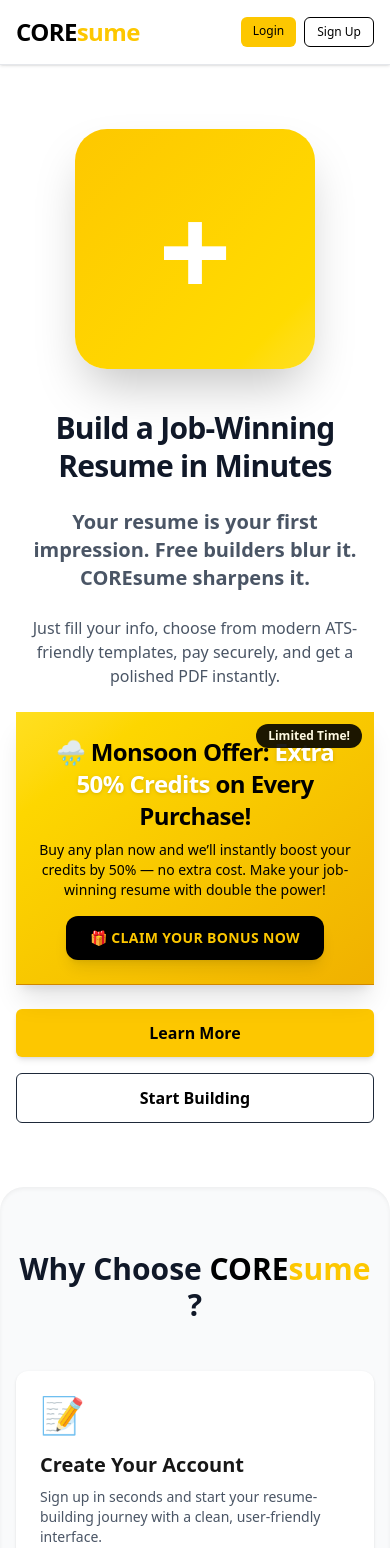
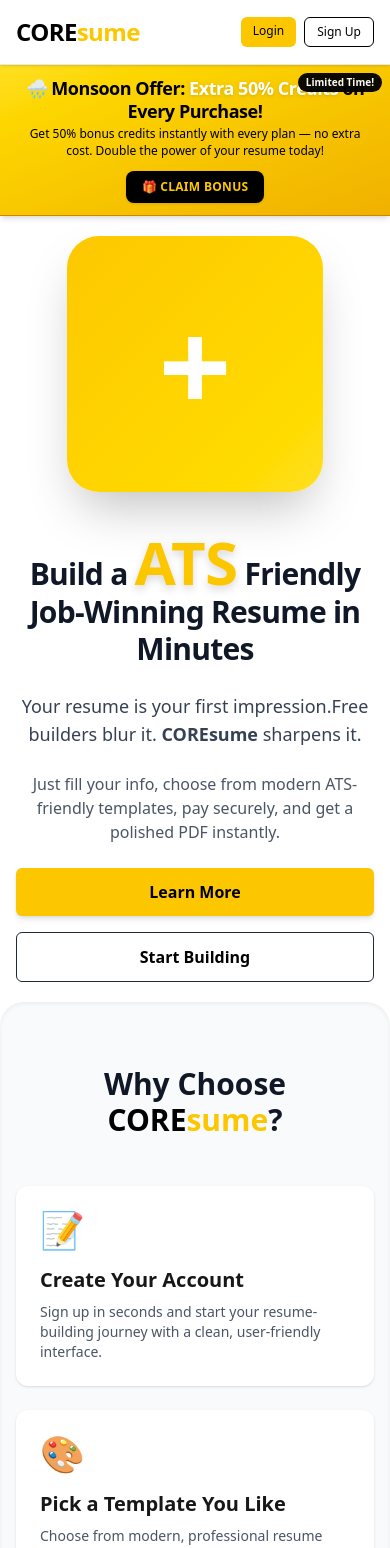
Before and after one commit to ChakraVaishnav/COREsume, a Next.js app: page / in a window 390 px wide. Shown: the top 1548 px of the page. Built offline with nearby package versions, Linux system fonts and the light colour scheme.

Commit message:
UI chnages

```diff
--- a/app/page.js
+++ b/app/page.js
@@ -1,16 +1,18 @@
 "use client";
 
-import { useRef,useEffect } from "react";
+import { useRef, useEffect } from "react";
 import Link from "next/link";
 import Footer from "@/components/Footer";
 import { useRouter } from "next/navigation";
+import { motion } from "framer-motion";
+
 export default function Home() {
   const featuresRef = useRef(null);
+  const router = useRouter();
 
   const scrollToFeatures = () => {
-    featuresRef.current?.scrollIntoView({ behavior: "smooth" });
+    featuresRef.current?.scrollIntoView({ behavior:"smooth" });
   };
-  const router = useRouter();
 
   useEffect(() => {
     const user = JSON.parse(localStorage.getItem("user"));
@@ -24,13 +26,11 @@
       <main className="flex-grow">
         {/* Header */}
         <header className="flex items-center justify-between px-4 py-4 sm:px-10 border-b border-gray-200 bg-white sticky top-0 z-10 shadow-sm">
-          {/* Left: Brand */}
           <h1 className="text-2xl sm:text-4xl font-black tracking-tight flex items-center">
             <span className="text-black">CORE </span>
-            <span className="text-yellow-400 ">sume</span>
+            <span className="text-yellow-400">sume</span>
           </h1>
 
-          {/* Right: Auth Buttons (small on mobile, full on desktop) */}
           <nav className="flex gap-2 sm:gap-4">
             <Link
               href="/login"
@@ -47,45 +47,53 @@
           </nav>
         </header>
 
+        {/* 🎁 Monsoon Offer Banner */}
+        <motion.section
+  initial={{ y: -20, opacity: 0 }}
+  animate={{ y: 0, opacity: 1 }}
+  transition={{ duration: 0.6 }}
+  className="relative overflow-hidden bg-gradient-to-br from-yellow-300 to-yellow-500 py-3 sm:py-4 px-4 sm:px-6 text-center shadow-md border-b border-yellow-600"
+>
+  <div className="max-w-4xl mx-auto">
+    <h3 className="text-lg sm:text-xl md:text-2xl font-extrabold text-black tracking-tight leading-tight">
+      🌧️ Monsoon Offer:{" "}
+      <span className="text-white drop-shadow">Extra 50% Credits</span> on Every Purchase!
+    </h3>
+    <p className="mt-1 text-xs sm:text-sm md:text-base text-black font-medium leading-snug">
+      Get 50% bonus credits instantly with every plan — no extra cost. Double the power of your resume today!
+    </p>
+
+    <Link
+      href="/signup"
+      className="inline-block mt-3 bg-black text-yellow-400 px-4 py-2 rounded-lg text-xs sm:text-sm font-bold uppercase tracking-wide shadow hover:bg-gray-900 transition duration-200"
+    >
+      🎁 Claim Bonus
+    </Link>
+
+    <div className="absolute top-2 right-2 animate-pulse bg-black text-white text-[10px] sm:text-xs px-2 py-0.5 rounded-full font-semibold">
+      Limited Time!
+    </div>
+  </div>
+</motion.section>
         {/* Hero Section */}
-        <section className="flex flex-col-reverse lg:flex-row items-center justify-between max-w-7xl mx-auto px-4 sm:px-6 lg:px-12 py-16 sm:py-20 gap-10 sm:gap-14">
-          {/* Left Text */}
+        <section className="flex flex-col-reverse lg:flex-row items-center justify-between max-w-7xl mx-auto px-4 sm:px-6 lg:px-12 py-5 gap-10 sm:gap-14">
           <div className="w-full lg:w-1/2 space-y-6 text-center lg:text-left">
             <h2 className="text-3xl sm:text-4xl md:text-5xl font-extrabold tracking-tight leading-tight text-gray-900">
-              Build a Job-Winning Resume in Minutes
+              Build a{" "}
+              <span className="inline-block text-6xl sm:text-7xl md:text-8xl font-black text-yellow-400 transform hover:scale-105 transition duration-300 drop-shadow-lg">
+                ATS
+              </span>{" "}
+              Friendly Job-Winning Resume in Minutes
             </h2>
-            <h2 className="text-xl sm:text-3xl text-gray-600 max-w-xl mx-auto lg:mx-0">
+            <p className="text-lg sm:text-xl text-gray-700 max-w-xl mx-auto lg:mx-0">
               Your resume is your first impression.
-            Free builders blur it. COREsume sharpens it.
-            </h2>
+              <br className="hidden sm:block" />
+              Free builders blur it. <strong>COREsume</strong> sharpens it.
+            </p>
             <p className="text-base sm:text-lg text-gray-600 max-w-xl mx-auto lg:mx-0">
               Just fill your info, choose from modern ATS-friendly templates,
               pay securely, and get a polished PDF instantly.
             </p>
-
-{/* Monsoon Offer Banner */}
-<section className="relative overflow-hidden bg-gradient-to-br from-yellow-300 to-yellow-500 py-6 sm:py-8 px-4 sm:px-8 text-center shadow-xl border-b border-yellow-600 animate-fade-in">
-  <div className="max-w-4xl mx-auto">
-    <h3 className="text-2xl sm:text-3xl md:text-4xl font-extrabold text-black tracking-tight">
-      🌧️ Monsoon Offer: <span className="text-white drop-shadow">Extra 50% Credits</span> on Every Purchase!
-    </h3>
-    <p className="mt-2 text-sm sm:text-base md:text-lg text-black font-medium">
-      Buy any plan now and we’ll instantly boost your credits by 50% — no extra cost.
-      <br className="hidden sm:block" /> Make your job-winning resume with double the power!
-    </p>
-
-    <Link
-      href="/signup"
-      className="inline-block mt-4 bg-black text-yellow-400 px-6 py-3 rounded-xl text-sm sm:text-base font-bold uppercase tracking-wide shadow-lg hover:bg-gray-900 transition duration-200"
-    >
-      🎁 Claim Your Bonus Now
-    </Link>
-
-    <div className="absolute top-3 right-3 animate-pulse bg-black text-white text-xs sm:text-sm px-3 py-1 rounded-full font-semibold">
-      Limited Time!
-    </div>
-  </div>
-</section>
             <div className="flex flex-col sm:flex-row gap-4 justify-center lg:justify-start">
               <button
                 onClick={scrollToFeatures}
@@ -101,16 +109,13 @@
               </Link>
             </div>
           </div>
-
-          {/* Right Graphic */}
           <div className="w-full lg:w-1/2 flex justify-center">
             <Link
               href="/signup"
-  className="w-60 h-60 sm:w-72 sm:h-72 md:w-80 md:h-80 bg-gradient-to-br from-yellow-400 to-yellow-300 rounded-[2rem] shadow-2xl flex items-center justify-center text-white text-9xl font-bold select-none transition hover:scale-105"
+              className="w-64 h-64 sm:w-72 sm:h-72 md:w-80 md:h-80 bg-gradient-to-br from-yellow-400 to-yellow-300 rounded-[2rem] shadow-2xl flex items-center justify-center text-white text-9xl font-bold select-none transition hover:scale-105"
             >
               +
             </Link>
-
           </div>
         </section>
 
@@ -121,120 +126,119 @@
         >
           <h3 className="text-3xl sm:text-4xl font-extrabold text-center text-gray-900">
             Why Choose <span className="text-black">CORE</span>
-    <span className="text-yellow-400">sume</span> ?
+            <span className="text-yellow-400">sume</span>?
           </h3>
-
           <div className="grid grid-cols-1 md:grid-cols-2 gap-6 sm:gap-10 mt-8 sm:mt-10">
-    {/* Feature 1 */}
-    <div className="p-6 sm:p-8 bg-white rounded-xl shadow hover:shadow-lg transition-all duration-300">
-      <div className="text-yellow-400 text-4xl sm:text-5xl mb-4">📝</div>
-      <h4 className="text-xl sm:text-2xl font-bold mb-2">Create Your Account</h4>
-      <p className="text-gray-600 text-sm sm:text-base">
-        Sign up in seconds and start your resume-building journey with a clean,
-        user-friendly interface.
-      </p>
-    </div>
-
-    {/* Feature 2 */}
-    <div className="p-6 sm:p-8 bg-white rounded-xl shadow hover:shadow-lg transition-all duration-300">
-      <div className="text-yellow-400 text-4xl sm:text-5xl mb-4">🎨</div>
-      <h4 className="text-xl sm:text-2xl font-bold mb-2">Pick a Template You Like</h4>
-      <p className="text-gray-600 text-sm sm:text-base">
-        Choose from multiple modern, professional resume templates designed to
-        pass ATS and impress recruiters.
-      </p>
-    </div>
-
-    {/* Feature 3 */}
-    <div className="p-6 sm:p-8 bg-white rounded-xl shadow hover:shadow-lg transition-all duration-300">
-      <div className="text-yellow-400 text-4xl sm:text-5xl mb-4">🧾</div>
-      <h4 className="text-xl sm:text-2xl font-bold mb-2">Fill In Your Details</h4>
-      <p className="text-gray-600 text-sm sm:text-base">
-        Just enter your resume details like education, experience, and skills.
-        Our builder formats everything automatically.
-      </p>
-    </div>
-
-    {/* Feature 4 */}
-    <div className="p-6 sm:p-8 bg-white rounded-xl shadow hover:shadow-lg transition-all duration-300">
-      <div className="text-yellow-400 text-4xl sm:text-5xl mb-4">💸</div>
-      <h4 className="text-xl sm:text-2xl font-bold mb-2">Download Your Resume (from ₹19)</h4>
-      <p className="text-gray-600 text-sm sm:text-base">
-        Click “Generate Resume” and instantly preview. Download the polished
-        PDF starting at just ₹19 through secure Razorpay checkout.
-      </p>
-    </div>
+            {[
+              {
+                icon: "📝",
+                title: "Create Your Account",
+                desc: "Sign up in seconds and start your resume-building journey with a clean, user-friendly interface.",
+              },
+              {
+                icon: "🎨",
+                title: "Pick a Template You Like",
+                desc: "Choose from modern, professional resume templates designed to pass ATS and impress recruiters.",
+              },
+              {
+                icon: "🧾",
+                title: "Fill In Your Details",
+                desc: "Enter your resume details like education, experience, and skills. Our builder formats everything automatically.",
+              },
+              {
+                icon: "💸",
+                title: "Download Your Resume (from ₹19)",
+                desc: "Click “Generate Resume” and instantly preview. Download the polished PDF starting at just ₹19 through secure Razorpay checkout.",
+              },
+            ].map((feature, index) => (
+              <motion.div
+                key={index}
+                className="p-6 sm:p-8 bg-white rounded-xl shadow hover:shadow-lg transition-all duration-300"
+                initial={{ opacity: 0, y: 30 }}
+                whileInView={{ opacity: 1, y: 0 }}
+                transition={{ duration: 0.5, delay: index * 0.1 }}
+                viewport={{ once: true }}
+              >
+                <div className="text-yellow-400 text-4xl sm:text-5xl mb-4">{feature.icon}</div>
+                <h4 className="text-xl sm:text-2xl font-bold mb-2">{feature.title}</h4>
+                <p className="text-gray-600 text-sm sm:text-base">{feature.desc}</p>
+              </motion.div>
+            ))}
           </div>
         </section>
-<br>
-</br>
-{/* How it works section */}
+
+        {/* How It Works - Video Section */}
         <section className="max-w-4xl mx-auto px-4 sm:px-6 lg:px-12 py-16 sm:py-20 space-y-12">
-  <h3 className="text-3xl sm:text-4xl font-extrabold text-center text-gray-900 mb-8">
-    How <span className="text-black">CORE</span><span className="text-yellow-400">sume</span> Works 🚀
-  </h3>
-
-  <div className="max-w-4xl mx-auto px-4">
+          <motion.h3
+            className="text-3xl sm:text-4xl font-extrabold text-center text-gray-900 mb-8"
+            initial={{ opacity: 0, y: 30 }}
+            whileInView={{ opacity: 1, y: 0 }}
+            transition={{ duration: 0.6 }}
+            viewport={{ once: true }}
+          >
+            How <span className="text-black">CORE</span>
+            <span className="text-yellow-400">sume</span> Works 🚀
+          </motion.h3>
+          <motion.div
+            className="max-w-4xl mx-auto px-4"
+            initial={{ opacity: 0, scale: 0.95 }}
+            whileInView={{ opacity: 1, scale: 1 }}
+            transition={{ duration: 0.5 }}
+            viewport={{ once: true }}
+          >
             <video
               src="/COREsume%20DEMO.mp4"
               controls
               className="rounded-xl shadow-lg w-full"
             />
-  </div>
+          </motion.div>
         </section>
 
+        {/* FAQ Section */}
+        <section className="max-w-4xl mx-auto px-4 sm:px-6 lg:px-12 py-16 sm:py-20 space-y-12">
+          <motion.h3
+            className="text-3xl sm:text-4xl font-extrabold text-center text-gray-900"
+            initial={{ opacity: 0, y: 30 }}
+            whileInView={{ opacity: 1, y: 0 }}
+            transition={{ duration: 0.6 }}
+            viewport={{ once: true }}
+          >
+            Frequently Asked Questions
+          </motion.h3>
+          <motion.div
+            className="space-y-6 sm:space-y-8"
+            initial={{ opacity: 0 }}
+            whileInView={{ opacity: 1 }}
+            transition={{ delay: 0.2, duration: 0.5 }}
+            viewport={{ once: true }}
+          >
+            {[
+              {
+                q: "📱 Does it work on mobile devices?",
+                a: "Our builder is optimized for desktop use only. We recommend using a laptop or PC for the best experience.",
+              },
+              {
+                q: "🧾 How many templates can I choose from?",
+                a: "You can freely explore all available templates before making a purchase. Choose the one that suits your style best.",
+              },
+              {
+                q: "📄 Will I get an editable version of the resume?",
+                a: "Currently, only a polished PDF version is provided after payment. Editable formats like Word or Google Docs are not supported.",
+              },
+              {
+                q: "🔐 Is my data safe and secure?",
+                a: "Yes. All payments are processed securely through Razorpay. We do not share or misuse your personal details.",
+              },
+            ].map((faq, index) => (
+              <div key={index} className="border border-gray-200 rounded-lg p-5 shadow-sm bg-white">
+                <h4 className="text-lg sm:text-xl font-semibold text-gray-800 mb-2">{faq.q}</h4>
+                <p className="text-gray-600 text-sm sm:text-base">{faq.a}</p>
+              </div>
+            ))}
+          </motion.div>
+        </section>
+      </main>
 
-<section className="max-w-4xl mx-auto px-4 sm:px-6 lg:px-12 py-16 sm:py-20 space-y-12">
-  <h3 className="text-3xl sm:text-4xl font-extrabold text-center text-gray-900">
-    Frequently Asked Questions
-  </h3>
-
-  <div className="space-y-6 sm:space-y-8">
-    {/* FAQ 1 */}
-
-    {/* FAQ 2 */}
-    <div className="border border-gray-200 rounded-lg p-5 shadow-sm bg-white">
-      <h4 className="text-lg sm:text-xl font-semibold text-gray-800 mb-2">
-        📱 Does it work on mobile devices?
-      </h4>
-      <p className="text-gray-600 text-sm sm:text-base">
-        Our builder is optimized for desktop use only. We recommend using a laptop or PC for the best experience.
-      </p>
-    </div>
-
-    {/* FAQ 3 */}
-    <div className="border border-gray-200 rounded-lg p-5 shadow-sm bg-white">
-      <h4 className="text-lg sm:text-xl font-semibold text-gray-800 mb-2">
-        🧾 How many templates can I choose from?
-      </h4>
-      <p className="text-gray-600 text-sm sm:text-base">
-        You can freely explore all available templates before making a purchase. Choose the one that suits your style best.
-      </p>
-    </div>
-
-    {/* FAQ 4 */}
-    <div className="border border-gray-200 rounded-lg p-5 shadow-sm bg-white">
-      <h4 className="text-lg sm:text-xl font-semibold text-gray-800 mb-2">
-        📄 Will I get an editable version of the resume?
-      </h4>
-      <p className="text-gray-600 text-sm sm:text-base">
-        Currently, only a polished PDF version is provided after payment. Editable formats like Word or Google Docs are not supported.
-      </p>
-    </div>
-
-    {/* FAQ 5 */}
-    <div className="border border-gray-200 rounded-lg p-5 shadow-sm bg-white">
-      <h4 className="text-lg sm:text-xl font-semibold text-gray-800 mb-2">
-        🔐 Is my data safe and secure?
-      </h4>
-      <p className="text-gray-600 text-sm sm:text-base">
-        Yes. All payments are processed securely through Razorpay. We do not share or misuse your personal details.
-      </p>
-    </div>
-  </div>
-</section>
-
-      </main>
       <Footer />
     </div>
   );
--- a/package.json
+++ b/package.json
@@ -14,6 +14,7 @@
     "@prisma/client": "^6.9.0",
     "@react-pdf/renderer": "^4.3.0",
     "bcryptjs": "^3.0.2",
+    "framer-motion": "^12.23.6",
     "html2canvas": "^1.4.1",
     "html2pdf.js": "^0.10.3",
     "jsonwebtoken": "^9.0.2",
```
Also changed, not shown: 1 other file (tests, documents, lock files or other folders). Lines whose indentation alone changed are shown as unchanged.
